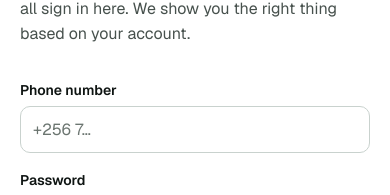
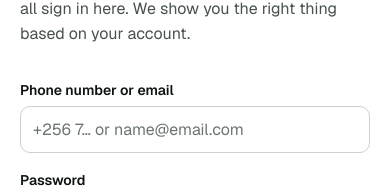
Before and after one commit to naturalintellectscrop-ctrl/HouseForRent, a Next.js app: page /login in a window 390 px wide. Shown: the part 257-452 px from the top of the page. Built offline with nearby package versions, Linux system fonts and the light colour scheme; no server answers.

Commit message:
Normal sign-in accepts phone or email: the owner provisions/enters by company email and is routed by real role; label, type and placeholder match the identifier contract the API already honours

```diff
--- a/src/app/login/login-form.tsx
+++ b/src/app/login/login-form.tsx
@@ -57,19 +57,19 @@ export function LoginForm({ next }: { next: string | null }) {
 
       <div className="field">
         <label className="label" htmlFor="primaryPhone">
-          Phone number
+          Phone number or email
         </label>
         <input
           id="primaryPhone"
           name="primaryPhone"
-          type="tel"
+          type="text"
           className="input"
-          inputMode="tel"
           autoComplete="username"
-          autoCapitalize="off"
+          autoCapitalize="none"
+          autoCorrect="off"
           spellCheck={false}
           required
-          placeholder="+256 7…"
+          placeholder="+256 7… or name@email.com"
         />
       </div>
 
```
